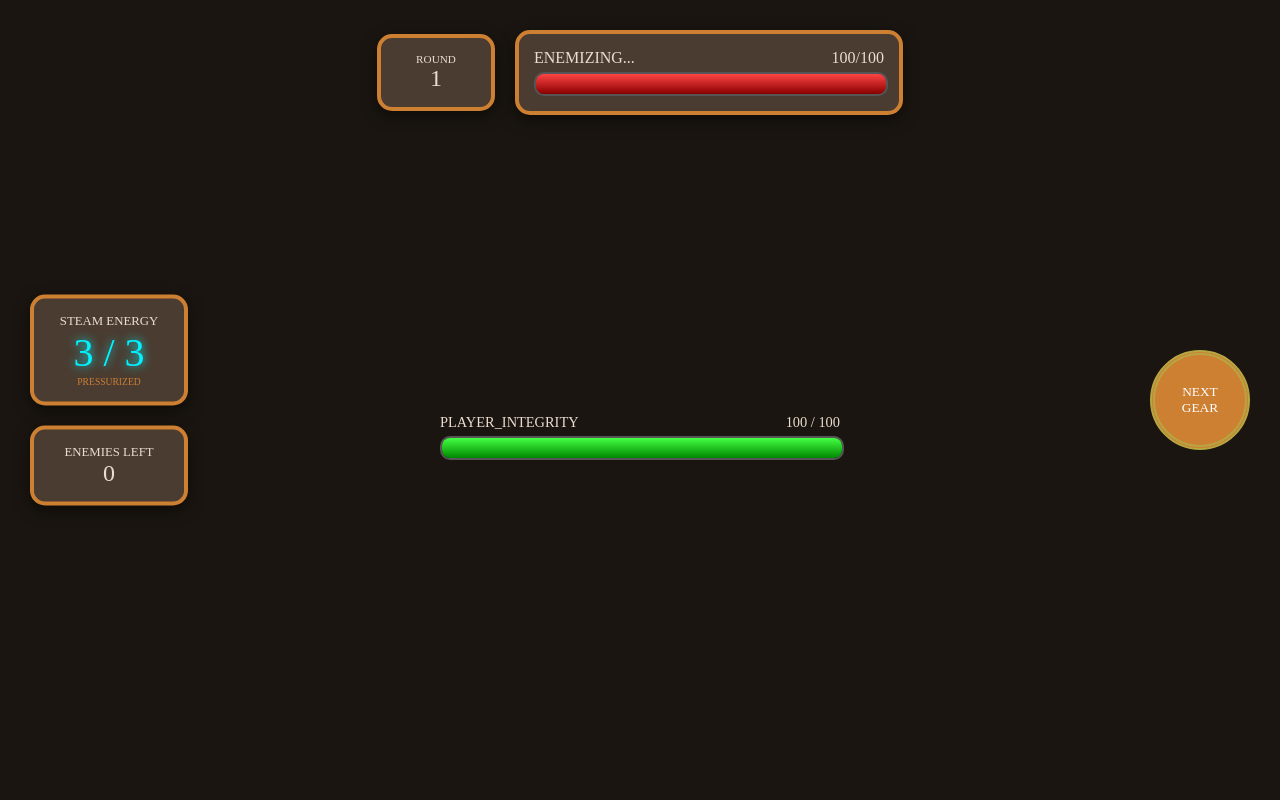
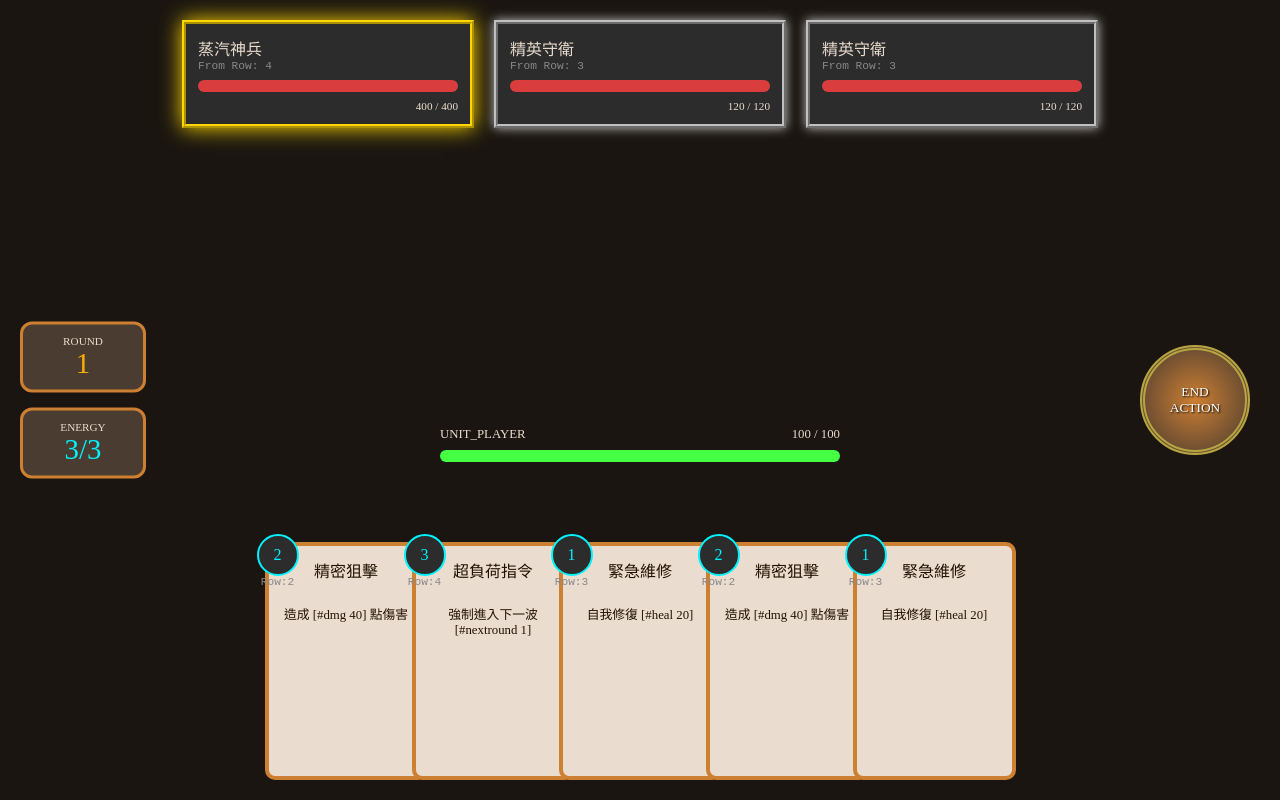
Before and after one commit to tosdgg/cardgmaeeeee, a plain HTML site: page index.html in a window 1280 px wide. Drawn offline with nearby package versions, Linux system fonts and the light colour scheme; no server answers; a web font is replaced by a local one.

Commit message:
Update index.html

```diff
--- a/index.html
+++ b/index.html
@@ -2,7 +2,7 @@
 <html lang="zh-TW">
 <head>
     <meta charset="UTF-8">
-    <title>Steampunk Card Engine - Full HUD</title>
+    <title>Steampunk Tactical Interface</title>
     <script src="https://cdnjs.cloudflare.com/ajax/libs/PapaParse/5.3.2/papaparse.min.js"></script>
     <link href="https://fonts.googleapis.com/css2?family=IM+Fell+English+SC&family=Rye&display=swap" rel="stylesheet">
     <style>
@@ -10,6 +10,7 @@
             --brass: #b5a642; --bronze: #cd7f32; --leather: #4a3c31;
             --parchment: #eaddcf; --dark-metal: #2c2c2c; --glow: #ffae00;
             --steam-blue: #00f3ff;
+            --tier-1: #cd7f32; --tier-2: #c0c0c0; --tier-3: #ffd700;
         }
 
         body {
@@ -18,271 +19,270 @@
             overflow: hidden; height: 100vh;
         }
 
-        /* --- 頂部：敵人區域 --- */
-        #enemy-hud {
-            position: absolute; top: 30px; left: 50%; transform: translateX(-50%);
-            display: flex; align-items: center; gap: 20px;
+        /* --- 頂部：多敵人動態生成 --- */
+        #enemy-container {
+            position: absolute; top: 20px; left: 50%; transform: translateX(-50%);
+            display: flex; gap: 20px; justify-content: center; width: 95%;
         }
 
-        /* --- 中間：玩家血量 (位於手牌上方) --- */
-        #player-status-area {
-            position: absolute; bottom: 340px; left: 50%; transform: translateX(-50%);
-            width: 400px; text-align: center;
+        .enemy-box {
+            width: 260px; background: var(--dark-metal); border: 4px ridge var(--brass);
+            padding: 12px; position: relative; transition: 0.3s;
         }
 
-        .hp-bar {
-            width: 100%; height: 20px; background: #111; border: 2px solid #555;
-            border-radius: 10px; overflow: hidden; margin-top: 5px;
-        }
-        .hp-fill-enemy { background: linear-gradient(180deg, #ff4444, #880000); width: 100%; transition: 0.3s; }
-        .hp-fill-player { background: linear-gradient(180deg, #44ff44, #008800); width: 100%; transition: 0.3s; }
+        /* 根據類型顯示邊框色 */
+        .type-1 { border-color: var(--tier-1); }
+        .type-2 { border-color: var(--tier-2); box-shadow: 0 0 10px var(--tier-2); }
+        .type-3 { border-color: var(--tier-3); box-shadow: 0 0 20px var(--tier-3); }
 
-        /* --- 左側：費用與回合儀表 --- */
+        .row-id { font-size: 0.7rem; color: #888; font-family: monospace; }
+
+        /* --- 側邊資訊 --- */
         #left-gauges {
-            position: absolute; left: 30px; top: 50%; transform: translateY(-50%);
-            display: flex; flex-direction: column; gap: 20px;
+            position: absolute; left: 20px; top: 50%; transform: translateY(-50%);
+            display: flex; flex-direction: column; gap: 15px;
         }
 
-        .gauge-box {
-            width: 120px; background: var(--leather); border: 4px solid var(--bronze);
-            border-radius: 15px; padding: 15px; text-align: center;
-            box-shadow: 0 5px 15px rgba(0,0,0,0.5);
+        .gauge {
+            width: 100px; background: var(--leather); border: 3px solid var(--bronze);
+            border-radius: 12px; padding: 10px; text-align: center;
         }
 
-        .energy-circle {
-            font-family: 'Rye'; font-size: 2.5rem; color: var(--steam-blue);
-            text-shadow: 0 0 10px var(--steam-blue);
+        /* --- 按鈕：結束行動 --- */
+        #end-action-btn {
+            position: absolute; right: 30px; top: 50%; transform: translateY(-50%);
+            width: 110px; height: 110px; border-radius: 50%;
+            background: radial-gradient(circle, var(--bronze), var(--leather));
+            border: 5px double var(--brass); color: white; cursor: pointer;
+            font-family: 'Rye'; text-shadow: 1px 1px 2px #000;
         }
 
-        /* --- 結束回合按鈕 --- */
-        #end-turn-btn {
-            position: absolute; right: 30px; top: 50%; transform: translateY(-50%);
-            width: 100px; height: 100px; border-radius: 50%;
-            background: var(--bronze); border: 5px double var(--brass);
-            font-family: 'Rye'; cursor: pointer; color: white;
-        }
-
-        /* --- 手牌區 --- */
+        /* --- 卡牌 --- */
         #hand-area {
             position: absolute; bottom: 20px; left: 50%; transform: translateX(-50%);
-            width: 90%; height: 300px; display: flex; justify-content: center;
+            width: 90%; height: 280px; display: flex; justify-content: center;
             align-items: flex-end; pointer-events: none;
         }
 
         .card {
-            width: 160px; height: 240px; background: var(--parchment); color: #221100;
-            border: 4px solid var(--bronze); border-radius: 10px; margin: 0 -10px;
-            pointer-events: auto; cursor: grab; transition: 0.2s; position: relative;
+            width: 155px; height: 230px; background: var(--parchment); color: #221100;
+            border: 4px solid var(--bronze); border-radius: 10px; margin: 0 -8px;
+            pointer-events: auto; cursor: grab; position: relative;
         }
-        .card:hover { transform: translateY(-40px) scale(1.1); z-index: 100; border-color: var(--steam-blue); }
+
+        .card-meta {
+            position: absolute; top: -12px; left: -12px; text-align: center;
+        }
         .card-cost {
-            position: absolute; top: -10px; left: -10px; width: 35px; height: 35px;
-            background: var(--dark-metal); color: var(--steam-blue); border: 2px solid var(--steam-blue);
-            border-radius: 50%; display: flex; align-items: center; justify-content: center; font-family: 'Rye';
+            width: 38px; height: 38px; background: var(--dark-metal); color: var(--steam-blue);
+            border: 2px solid var(--steam-blue); border-radius: 50%;
+            display: flex; align-items: center; justify-content: center; font-family: 'Rye';
         }
+
+        .hp-bar { width: 100%; height: 12px; background: #000; border-radius: 6px; overflow: hidden; margin: 8px 0; }
+        .hp-fill { height: 100%; transition: 0.3s; background: #d93d3d; }
+
         .dragging { position: fixed !important; transform: scale(0.6) !important; pointer-events: none; z-index: 1000; }
-        .target-hover { box-shadow: 0 0 30px var(--steam-blue) !important; border-color: var(--steam-blue) !important; }
     </style>
 </head>
 <body>
 
-    <div id="enemy-hud">
-        <div class="gauge-box" style="width: 80px;">
+    <div id="enemy-container"></div>
+
+    <div id="left-gauges">
+        <div class="gauge">
             <div style="font-size:0.7rem">ROUND</div>
-            <div id="round-val" style="font-family:'Rye'; font-size:1.5rem">1</div>
+            <div id="round-val" style="font-family:'Rye'; font-size:1.8rem; color:var(--glow)">1</div>
         </div>
-        <div class="gauge-box" id="enemy-zone" style="width: 350px;">
-            <div style="display:flex; justify-content:space-between">
-                <span id="enemy-name" style="font-family:'Rye'">ENEMIZING...</span>
-                <span id="enemy-hp-text">100/100</span>
-            </div>
-            <div class="hp-bar"><div id="enemy-hp-fill" class="hp-fill-enemy" style="height:100%"></div></div>
+        <div class="gauge">
+            <div style="font-size:0.7rem">ENERGY</div>
+            <div id="energy-val" style="font-family:'Rye'; font-size:1.8rem; color:var(--steam-blue)">3/3</div>
         </div>
     </div>
 
-    <div id="left-gauges">
-        <div class="gauge-box">
-            <div style="font-size:0.8rem">STEAM ENERGY</div>
-            <div id="energy-val" class="energy-circle">3 / 3</div>
-            <div style="font-size:0.6rem; color:var(--bronze)">PRESSURIZED</div>
+    <div style="position:absolute; bottom:330px; left:50%; transform:translateX(-50%); width:400px; text-align:center;">
+        <div style="display:flex; justify-content:space-between; font-size:0.8rem">
+            <span>UNIT_PLAYER</span>
+            <span id="player-hp-text">100 / 100</span>
         </div>
-        <div class="gauge-box">
-            <div style="font-size:0.8rem">ENEMIES LEFT</div>
-            <div id="enemy-count" style="font-family:'Rye'; font-size:1.5rem">0</div>
-        </div>
+        <div class="hp-bar"><div id="player-hp-fill" class="hp-fill" style="background:#44ff44; width:100%"></div></div>
     </div>
 
-    <div id="player-status-area">
-        <div style="display:flex; justify-content:space-between; font-family:'Rye'; font-size:0.9rem">
-            <span>PLAYER_INTEGRITY</span>
-            <span id="player-hp-text">100 / 100</span>
-        </div>
-        <div class="hp-bar"><div id="player-hp-fill" class="hp-fill-player" style="height:100%"></div></div>
-    </div>
-
-    <button id="end-turn-btn">NEXT<br>GEAR</button>
+    <button id="end-action-btn">END<br>ACTION</button>
     <div id="hand-area"></div>
 
     <script>
-        // --- 遊戲狀態管理 ---
         let state = {
-            playerHP: 100,
-            playerMaxHP: 100,
-            energy: 3,
-            maxEnergy: 3,
+            playerHP: 100, playerMaxHP: 100,
+            energy: 3, maxEnergy: 3,
             round: 1,
-            enemyIdx: 0,
-            currentEnemyHP: 0,
-            enemies: [],
-            allCards: []
+            enemiesOnField: [],
+            allCards: [],
+            allEnemyPool: []
         };
 
-        // 模擬數據
-        const MOCK_CARDS = `Name,Effect,Cost
-重型扳手,造成 [#dmg 25] 點傷害,1
-鍋爐修復,自我修復 [#heal 20] 點,2
-蒸氣爆發,造成 [#dmg 60] 但自己過熱 [#heal -15],3
-抽牌指令,從牌堆 [#draw 1] 資源,1`;
+        // --- 載入邏輯 ---
+        function loadGameData() {
+            // 您原本的基礎 URL 請替換到這裡
+            const baseUrl = "https://docs.google.com/spreadsheets/d/e/2PACX-1vRuNEG1oT6a0JsP4Zy8uqFSRDKaxEM8FJetpMWOZ0vR6yg4AGqGtMlLJ_0NSxIE_tqSnOsPd9aLWtg8/pub?output=csv";
 
-        const MOCK_ENEMIES = `Name,HP
-自動巡邏機,60
-發條衛兵,150
-蒸汽堡壘,400`;
+            // 這裡用模擬數據演示格式
+            const mockCards = `Name,Effect,Cost
+精密狙擊,造成 [#dmg 40] 點傷害,2
+緊急維修,自我修復 [#heal 20],1
+超負荷指令,強制進入下一波 [#nextround 1],3`;
 
-        document.addEventListener('DOMContentLoaded', () => {
-            loadData();
-            document.getElementById('end-turn-btn').onclick = endTurn;
-        });
+            const mockEnemies = `Name,HP,Type
+發條蜘蛛,40,1
+精英守衛,120,2
+蒸汽神兵,400,3`;
 
-        function loadData() {
-    // 1. 貼上你的卡牌 CSV 連結
-    const cardUrl = "https://docs.google.com/spreadsheets/d/e/2PACX-1vRuNEG1oT6a0JsP4Zy8uqFSRDKaxEM8FJetpMWOZ0vR6yg4AGqGtMlLJ_0NSxIE_tqSnOsPd9aLWtg8/pub?output=csv";
+            // 處理卡牌
+            Papa.parse(mockCards, { header: true, complete: res => {
+                state.allCards = res.data.map((r, i) => ({...r, row: i + 2}));
+                drawCards(5);
+            }});
 
-    // 2. 貼上你的敵人 CSV 連結
-    const enemyUrl = "https://docs.google.com/spreadsheets/d/e/2PACX-1vRuNEG1oT6a0JsP4Zy8uqFSRDKaxEM8FJetpMWOZ0vR6yg4AGqGtMlLJ_0NSxIE_tqSnOsPd9aLWtg8//pub?gid=322780304&output=csv";
+            // 處理敵人
+            Papa.parse(mockEnemies, { header: true, complete: res => {
+                state.allEnemyPool = res.data.map((r, i) => ({...r, row: i + 2}));
+                spawnWave();
+            }});
+        }
 
-    // 使用 Papa.parse 讀取真實網路資料
-    Papa.parse(cardUrl, {
-        download: true, // 這裡一定要改為 true
-        header: true,
-        complete: res => {
-            state.allCards = res.data;
-            drawCards(5);
+        function spawnWave() {
+            state.enemiesOnField = [];
+            // 每回合隨機抓 1-3 隻敵人
+            const count = Math.floor(Math.random() * 3) + 1;
+            for(let i=0; i<count; i++) {
+                let data = state.allEnemyPool[Math.floor(Math.random()*state.allEnemyPool.length)];
+                state.enemiesOnField.push({
+                    ...data,
+                    currentHP: parseInt(data.HP),
+                    id: Date.now() + i
+                });
+            }
+            renderEnemies();
         }
-    });
 
-    Papa.parse(enemyUrl, {
-        download: true, // 這裡一定要改為 true
-        header: true,
-        complete: res => {
-            state.enemies = res.data;
-            state.enemyIdx = 0;
-            spawnEnemy();
-        }
-    });
-}
-
-        function spawnEnemy() {
-            const e = state.enemies[state.enemyIdx];
-            if(!e) return alert("Victory!");
-            state.currentEnemyHP = parseInt(e.HP);
-            state.currentEnemyMaxHP = parseInt(e.HP);
-            document.getElementById('enemy-name').innerText = e.Name;
-            document.getElementById('enemy-count').innerText = state.enemies.length - state.enemyIdx;
-            updateUI();
+        function renderEnemies() {
+            const container = document.getElementById('enemy-container');
+            container.innerHTML = '';
+            state.enemiesOnField.forEach(en => {
+                const el = document.createElement('div');
+                el.className = `enemy-box type-${en.Type}`;
+                el.id = `en-${en.id}`;
+                const hpPct = (en.currentHP / en.HP) * 100;
+                el.innerHTML = `
+                    <div style="font-family:'Rye'">${en.Name}</div>
+                    <div class="row-id">From Row: ${en.row}</div>
+                    <div class="hp-bar"><div class="hp-fill" style="width:${hpPct}%"></div></div>
+                    <div style="font-size:0.7rem; text-align:right">${en.currentHP} / ${en.HP}</div>
+                `;
+                container.appendChild(el);
+            });
         }
 
         function drawCards(num) {
             const hand = document.getElementById('hand-area');
+            hand.innerHTML = '';
             for(let i=0; i<num; i++) {
                 const data = state.allCards[Math.floor(Math.random()*state.allCards.length)];
-                if(!data.Name) continue;
+                if(!data || !data.Name) continue;
                 const cardEl = document.createElement('div');
                 cardEl.className = 'card';
-                cardEl.innerHTML = `<div class="card-cost">${data.Cost}</div>
-                                    <div style="font-family:'Rye';padding:10px;text-align:center;border-bottom:1px solid #444">${data.Name}</div>
-                                    <div style="padding:15px;font-size:0.85rem;text-align:center">${data.Effect}</div>`;
-                addDrag(cardEl, data);
+                cardEl.innerHTML = `
+                    <div class="card-meta">
+                        <div class="card-cost">${data.Cost}</div>
+                        <div class="row-id">Row:${data.row}</div>
+                    </div>
+                    <div style="font-family:'Rye';padding:12px;text-align:center">${data.Name}</div>
+                    <div style="padding:10px;font-size:0.8rem;text-align:center">${data.Effect}</div>
+                `;
+                bindDrag(cardEl, data);
                 hand.appendChild(cardEl);
             }
         }
 
-        function addDrag(el, data) {
+        function bindDrag(el, data) {
             el.onmousedown = (e) => {
-                const cost = parseInt(data.Cost);
-                if(state.energy < cost) {
-                    el.style.boxShadow = "0 0 20px red";
-                    setTimeout(()=> el.style.boxShadow = "", 300);
-                    return; // 能量不足不能拖
-                }
-
+                if(state.energy < data.Cost) return;
                 const rect = el.getBoundingClientRect();
                 el.classList.add('dragging');
 
-                const move = (ev) => {
+                document.onmousemove = (ev) => {
                     el.style.left = ev.pageX - rect.width/2 + 'px';
                     el.style.top = ev.pageY - rect.height/2 - 50 + 'px';
-                    const target = document.elementFromPoint(ev.clientX, ev.clientY);
-                    if(document.getElementById('enemy-zone').contains(target))
-                        document.getElementById('enemy-zone').classList.add('target-hover');
-                    else document.getElementById('enemy-zone').classList.remove('target-hover');
                 };
 
-                document.onmousemove = move;
                 document.onmouseup = (ev) => {
                     document.onmousemove = null;
                     const target = document.elementFromPoint(ev.clientX, ev.clientY);
-                    if(document.getElementById('enemy-zone').contains(target)) {
-                        playCard(data);
+                    const enemyEl = target?.closest('.enemy-box');
+
+                    if(enemyEl) {
+                        const enId = enemyEl.id.split('-')[1];
+                        executeEffect(data.Effect, enId);
+                        state.energy -= data.Cost;
                         el.remove();
                     } else {
-                        el.classList.remove('dragging'); el.style.position = '';
+                        el.classList.remove('dragging');
+                        el.style.position = '';
                     }
-                    document.getElementById('enemy-zone').classList.remove('target-hover');
+                    updateUI();
                     document.onmouseup = null;
                 };
             };
         }
 
-        function playCard(data) {
-            state.energy -= parseInt(data.Cost);
-            // 標籤解析
+        function executeEffect(effect, targetId) {
             const regex = /\[#(\w+)\s+(-?\d+)\]/g;
             let match;
-            while ((match = regex.exec(data.Effect)) !== null) {
+            while ((match = regex.exec(effect)) !== null) {
+                const tag = match[1];
                 const val = parseInt(match[2]);
-                if(match[1] === 'dmg') state.currentEnemyHP -= val;
-                if(match[1] === 'heal') {
-                    state.playerHP += val;
-                    if(state.playerHP > state.playerMaxHP) state.playerHP = state.playerMaxHP;
+
+                if(tag === 'dmg') {
+                    let en = state.enemiesOnField.find(e => e.id == targetId);
+                    if(en) en.currentHP -= val;
+                }
+                if(tag === 'heal') {
+                    state.playerHP = Math.min(state.playerMaxHP, state.playerHP + val);
+                }
+                if(tag === 'nextround') {
+                    triggerNextRound();
                 }
             }
-            if(state.currentEnemyHP <= 0) { state.enemyIdx++; spawnEnemy(); }
+
+            // 檢查敵人是否全滅
+            state.enemiesOnField = state.enemiesOnField.filter(en => en.currentHP > 0);
+            if(state.enemiesOnField.length === 0) triggerNextRound();
+            else renderEnemies();
+        }
+
+        function triggerNextRound() {
+            state.round++;
+            state.energy = state.maxEnergy;
+            spawnWave();
+            drawCards(5);
             updateUI();
         }
 
-        function endTurn() {
-            state.round++;
-            state.energy = state.maxEnergy; // 恢復能量
-            document.getElementById('hand-area').innerHTML = '';
+        function endAction() {
+            state.energy = state.maxEnergy;
             drawCards(5);
             updateUI();
         }
 
         function updateUI() {
-            document.getElementById('energy-val').innerText = `${state.energy} / ${state.maxEnergy}`;
+            document.getElementById('energy-val').innerText = `${state.energy}/${state.maxEnergy}`;
             document.getElementById('round-val').innerText = state.round;
-
-            // 敵人 HP
-            const ePct = Math.max(0, (state.currentEnemyHP / state.currentEnemyMaxHP) * 100);
-            document.getElementById('enemy-hp-fill').style.width = ePct + '%';
-            document.getElementById('enemy-hp-text').innerText = `${state.currentEnemyHP} / ${state.currentEnemyMaxHP}`;
-
-            // 玩家 HP
-            const pPct = Math.max(0, (state.playerHP / state.playerMaxHP) * 100);
-            document.getElementById('player-hp-fill').style.width = pPct + '%';
+            document.getElementById('player-hp-fill').style.width = (state.playerHP/state.playerMaxHP)*100 + '%';
             document.getElementById('player-hp-text').innerText = `${state.playerHP} / ${state.playerMaxHP}`;
         }
+
+        document.getElementById('end-action-btn').onclick = endAction;
+        document.addEventListener('DOMContentLoaded', loadGameData);
     </script>
 </body>
 </html>
```
